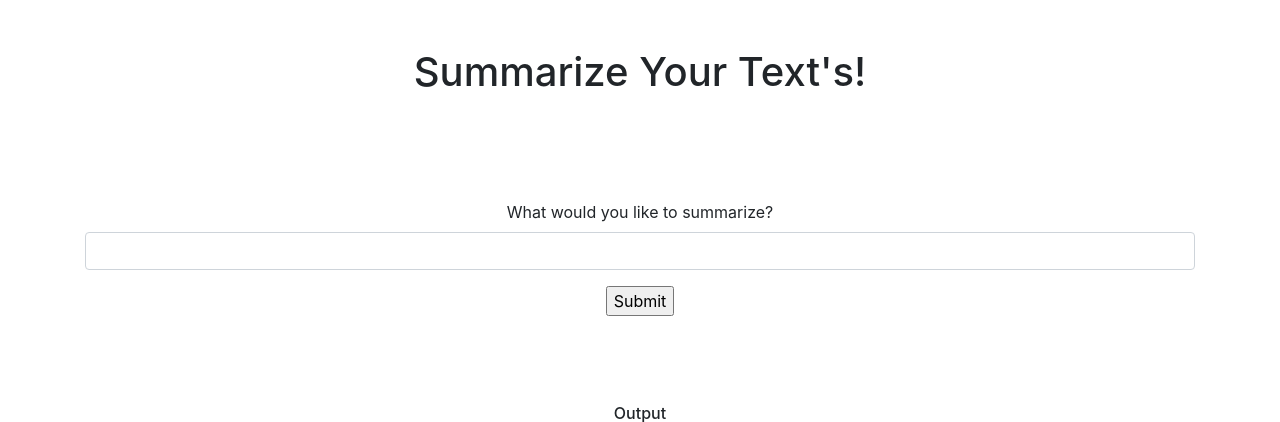
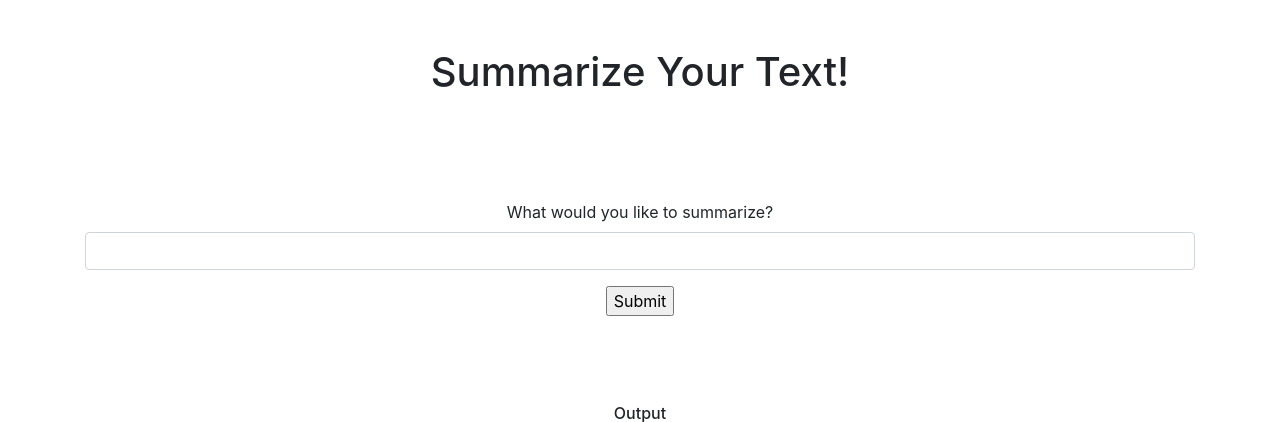
Before and after one commit to DrLouLou/summarize, a Flask app: page / in a window 1280 px wide. Shown: the top 422 px of the page. Run offline with Flask 2, Linux system fonts and the light colour scheme; some libraries are stand-ins or nearby versions.

Commit message:
cleaned up files

```diff
--- a/app/__init__.py
+++ b/app/__init__.py
@@ -1,6 +1,5 @@
 from flask import Flask
 from flask_bootstrap import Bootstrap
-
 
 app = Flask(__name__)
 
--- a/app/routes.py
+++ b/app/routes.py
@@ -2,7 +2,6 @@ from app import app
 from flask import render_template, request
 from app.forms import SummarizeForm
 import cohere
-
 
 # import pandas as pd
 api_key = 'VQQattBOwmpc16qSuIqlMTn71XPCUWqKrcP9hDus'
@@ -49,7 +48,6 @@ def index():
 
             # print(gens[0])
             return render_template('index.html', form=form, gens=gens)
-
         else:
             message = "Please enter a valid prompt"
 
--- a/app/templates/index.html
+++ b/app/templates/index.html
@@ -1,7 +1,5 @@
 {% import "bootstrap/wtf.html" as wtf %}
-
 {% extends 'base.html' %}
-
 {% block content %}
 
     <div className="App">
@@ -10,7 +8,7 @@
                 <header className="App-header">
                     <br>
                     <br>
-                    <h1 class="text-center">Summarize Your Text's!</h1>
+                    <h1 class="text-center">Summarize Your Text!</h1>
                 </header>
             </div>
             <br>
@@ -42,5 +40,4 @@
             </div>
         </div>
     </div>
-
 {% endblock %}
```
